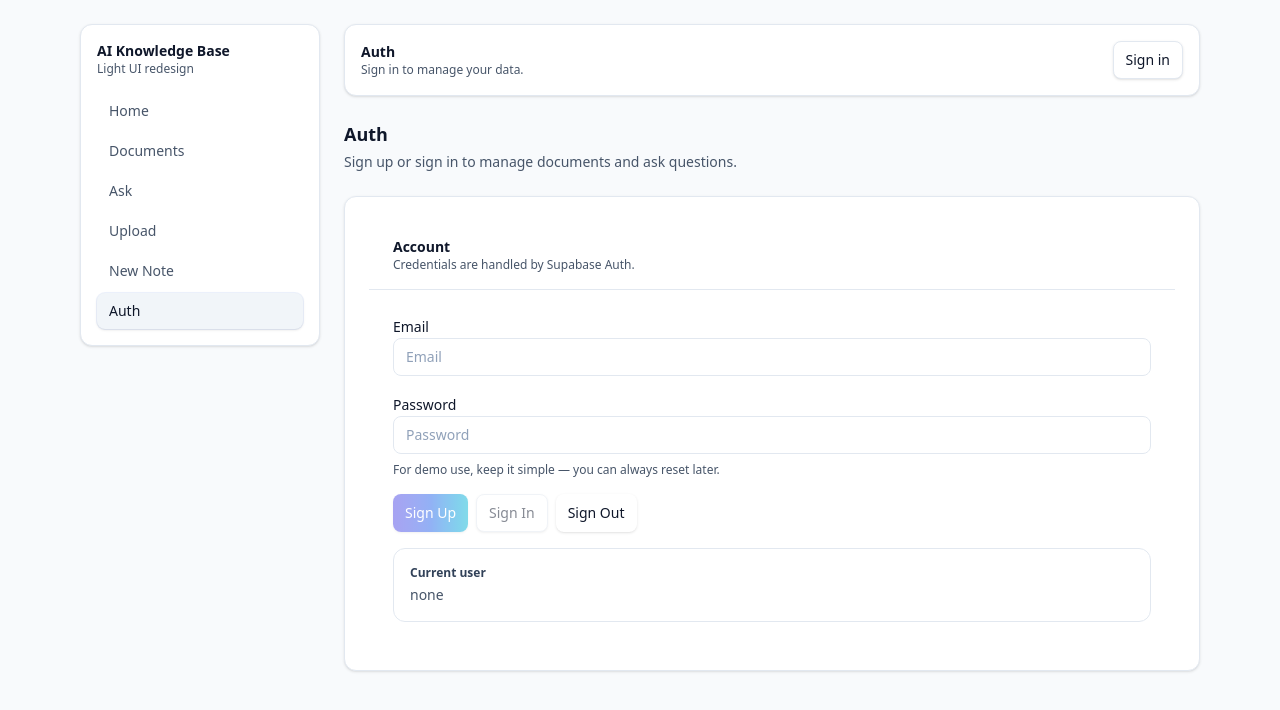
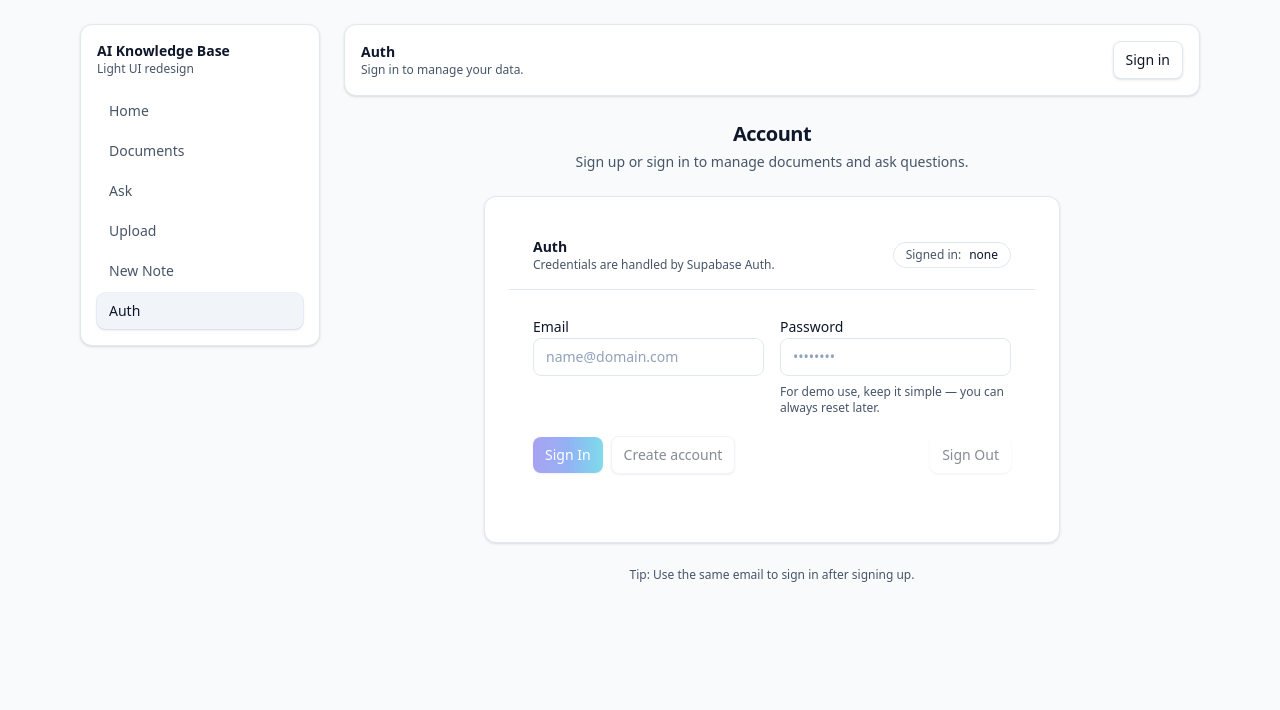
Before and after one commit to Misho-1019/AI-Powered-Knowledge-Base, a Next.js app: page /auth in a window 1280 px wide. Shown: the top 710 px of the page. Built offline with nearby package versions, Linux system fonts and the light colour scheme; no server answers.

Commit message:
Polish layout and hierarchy without changing auth logic

```diff
--- a/src/app/auth/page.tsx
+++ b/src/app/auth/page.tsx
@@ -25,13 +25,11 @@ export default function AuthPage() {
 
   const signUp = async () => {
     const { error } = await supabase.auth.signUp({ email, password })
-
     setMessage(error ? error.message : 'Signed Up successfully!')
   }
 
   const signIn = async () => {
     const { error } = await supabase.auth.signInWithPassword({ email, password })
-
     setMessage(error ? error.message : 'Signed In successfully!')
   }
 
@@ -40,11 +38,14 @@ export default function AuthPage() {
     setMessage('Signed Out')
   }
 
+  const isValid = !!email && !!password;
+
   return (
-      <div className="space-y-6">
+    <div className="min-h-[calc(100vh-8rem)] flex items-start justify-center">
+      <div className="w-full max-w-xl space-y-6">
         {/* Header */}
-        <div className="space-y-1">
-          <h1 className="text-lg font-semibold">Auth</h1>
+        <div className="space-y-1 text-center">
+          <h1 className="text-xl font-semibold tracking-tight">Account</h1>
           <p className="text-sm text-[var(--muted)]">
             Sign up or sign in to manage documents and ask questions.
           </p>
@@ -52,18 +53,31 @@ export default function AuthPage() {
 
         <Card className="p-0 overflow-hidden">
           <div className="border-b border-[var(--border)] bg-white px-6 py-4">
-            <div className="text-sm font-semibold">Account</div>
+            <div className="flex items-center justify-between gap-3">
+              <div>
+                <div className="text-sm font-semibold">Auth</div>
                 <div className="text-xs text-[var(--muted)]">
                   Credentials are handled by Supabase Auth.
                 </div>
               </div>
 
-          <div className="px-6 py-6 space-y-4">
+              {/* Current user mini pill */}
+              <div className="hidden sm:flex items-center gap-2 rounded-full border border-[var(--border)] bg-white px-3 py-1 text-xs">
+                <span className="text-[var(--muted)]">Signed in:</span>
+                <span className="font-medium text-[var(--text)]">
+                  {user ? user.email : "none"}
+                </span>
+              </div>
+            </div>
+          </div>
+
+          <div className="px-6 py-6 space-y-5">
             {/* Inputs */}
+            <div className="grid gap-4 sm:grid-cols-2">
               <div className="space-y-2">
                 <label className="text-sm font-medium">Email</label>
                 <Input
-                placeholder="Email"
+                  placeholder="name@domain.com"
                   value={email}
                   onChange={(e) => setEmail(e.target.value)}
                   autoComplete="email"
@@ -74,7 +88,7 @@ export default function AuthPage() {
                 <label className="text-sm font-medium">Password</label>
                 <Input
                   type="password"
-                placeholder="Password"
+                  placeholder="••••••••"
                   value={password}
                   onChange={(e) => setPassword(e.target.value)}
                   autoComplete="current-password"
@@ -83,37 +97,47 @@ export default function AuthPage() {
                   For demo use, keep it simple — you can always reset later.
                 </p>
               </div>
+            </div>
 
             {/* Actions */}
-            <div className="flex flex-col gap-2 sm:flex-row sm:flex-wrap">
-              <Button onClick={signUp} disabled={!email || !password}>
-                Sign Up
-              </Button>
-              <Button onClick={signIn} variant="secondary" disabled={!email || !password}>
+            <div className="flex flex-col gap-2 sm:flex-row sm:flex-wrap sm:items-center">
+              <Button onClick={signIn} variant="primary" disabled={!isValid}>
                 Sign In
               </Button>
-              <Button onClick={signOut} variant="ghost">
+              <Button onClick={signUp} variant="secondary" disabled={!isValid}>
+                Create account
+              </Button>
+
+              <div className="sm:flex-1" />
+
+              <Button onClick={signOut} variant="ghost" disabled={!user}>
                 Sign Out
               </Button>
             </div>
 
             {/* Message */}
             {message ? (
-              <div className="rounded-xl border border-[var(--border)] bg-slate-50 p-3 text-sm">
-                <div className="font-medium">Status</div>
-                <div className="text-[var(--muted)]">{message}</div>
+              <div className="rounded-xl border border-[var(--border)] bg-white p-4">
+                <div className="text-sm font-medium">Status</div>
+                <div className="mt-1 text-sm text-[var(--muted)]">{message}</div>
               </div>
             ) : null}
 
-            {/* Current user */}
-            <div className="rounded-xl border border-[var(--border)] bg-white p-4">
-              <div className="text-xs font-semibold text-slate-700">Current user</div>
+            {/* Current user (mobile) */}
+            <div className="sm:hidden rounded-xl border border-[var(--border)] bg-white p-4">
+              <div className="text-xs font-semibold text-slate-700">Signed in</div>
               <div className="mt-1 text-sm text-[var(--muted)]">
                 {user ? user.email : "none"}
               </div>
             </div>
           </div>
         </Card>
+
+        {/* Tiny footer hint (UI only) */}
+        <div className="text-center text-xs text-[var(--muted)]">
+          Tip: Use the same email to sign in after signing up.
+        </div>
+      </div>
     </div>
   );
 }
```
Lines whose indentation alone changed are shown as unchanged.
